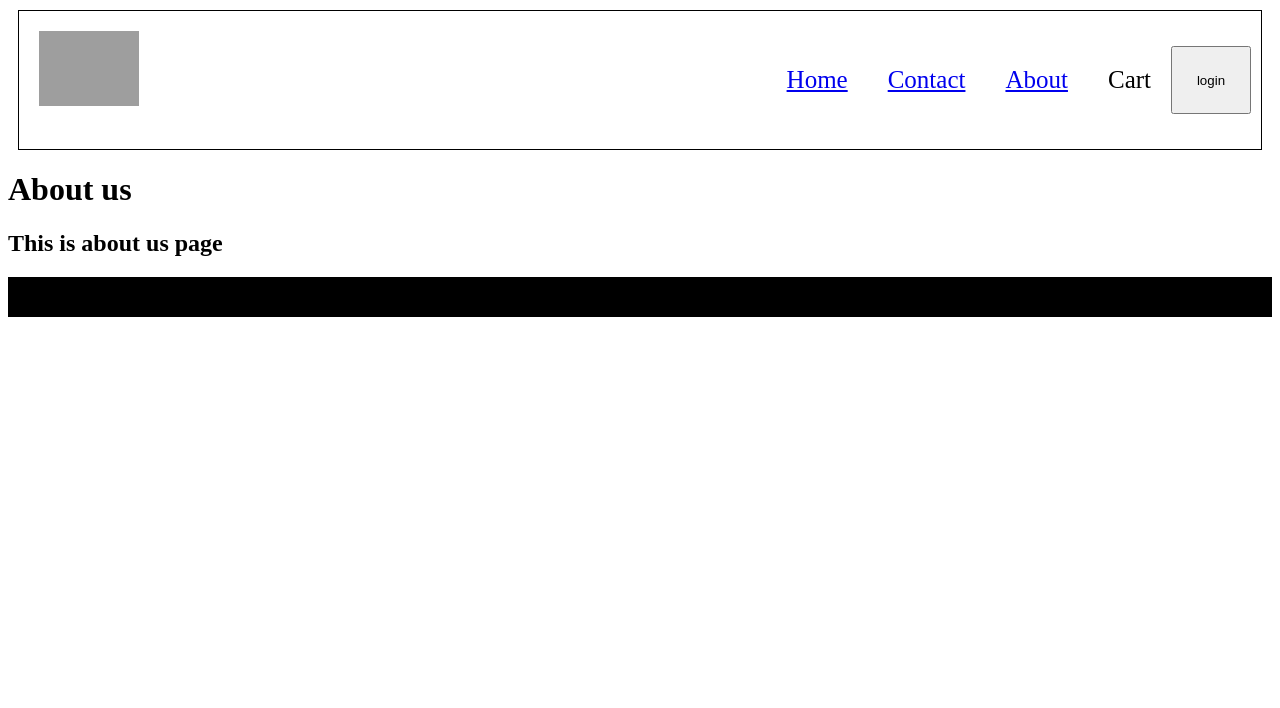
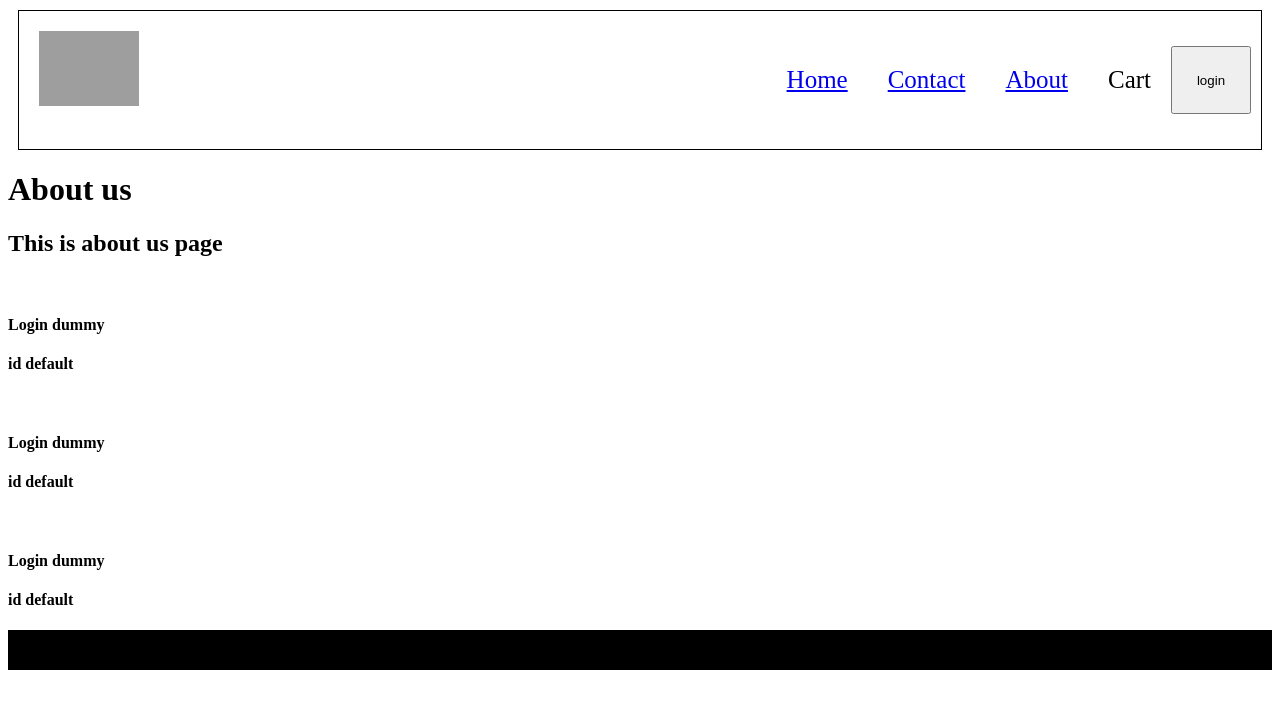
Before and after one commit to rajat-16rajput/React, a React (Vite) app: page /about in a window 1280 px wide. Shown: the top 708 px of the page. Built offline with nearby package versions, Linux system fonts and the light colour scheme; no server answers; grey boxes are pictures that could not be loaded.

Commit message:
Chapter 8, Class Components- Add User card in about section

```diff
--- a/src/Components/About.js
+++ b/src/Components/About.js
@@ -1,10 +1,26 @@
-const About = () => {
+import { Component } from "react";
+import UserClass from "./UserClass";
+
+class About extends Component {
+  constructor(props) {
+    super(props);
+    console.log("Parent ctor");
+  }
+  componentDidMount() {
+    console.log("Parent componentDidMount");
+  }
+  render() {
+    console.log("Parent render");
     return (
       <>
         <h1>About us</h1>
         <h2>This is about us page</h2>
+        <UserClass name={"First"} age={23} address={"Pune"} />
+        <UserClass name={"Second"} age={23} address={"Pune"} />
+        <UserClass name={"Third"} age={23} address={"Pune"} />
       </>
     );
-};
+  }
+}
 
 export default About;
--- /dev/null
+++ b/src/Components/UserClass.js
@@ -0,0 +1,47 @@
+import React from "react";
+
+class UserClass extends React.Component {
+  constructor(props) {
+    super(props);
+    this.state = {
+      userInfo: {
+        login: "dummy",
+        id: "default",
+      },
+    };
+    console.log(this.props.name + " ctor called");
+  }
+
+  async componentDidMount() {
+    console.log(this.props.name + " componentDidMount called");
+    const data = await fetch("https://api.github.com/users/rajat-16rajput");
+    const json = await data.json();
+    //console.log(json);
+    this.setState({
+      userInfo: json,
+    });
+  }
+
+  componentDidUpdate() {
+    console.log(this.props.name + "componentDidUpdate");
+  }
+
+  componentWillUnmount() {
+    console.log(this.props.name + "componentWillUnmount");
+  }
+
+  render() {
+    console.log(this.props.name + " render called");
+    const { login, id, avatar_url } = this.state.userInfo;
+
+    return (
+      <>
+        <img src={avatar_url} />
+        <h4>Login {login}</h4>
+        <h4>id {id}</h4>
+      </>
+    );
+  }
+}
+
+export default UserClass;
```
Lines whose indentation alone changed are shown as unchanged.
